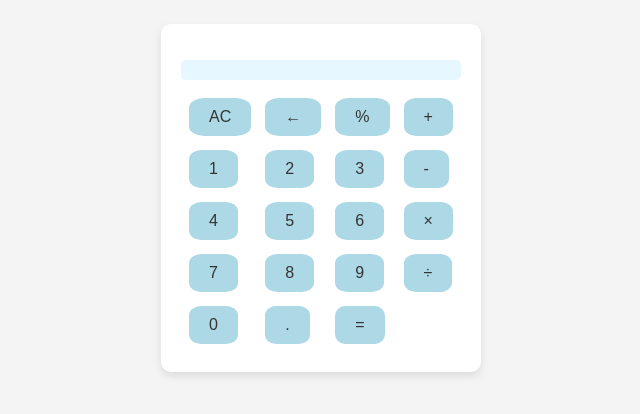
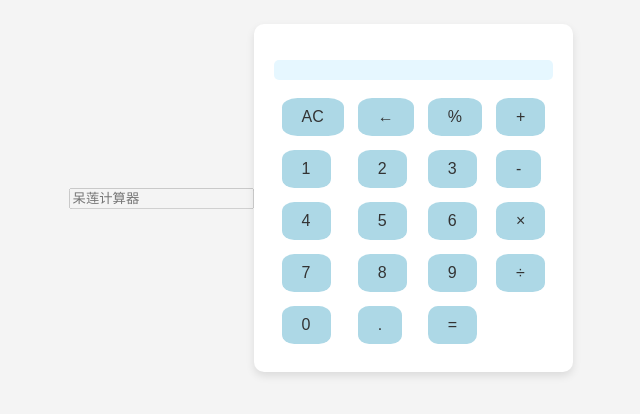
Before and after one commit to daiest/zhuye, a plain HTML site: page Calculate-master/Calculate.html in a window 1280 px wide. Shown: the part 202-616 px from the top of the page, without its empty margins (319-959 px from the left). Drawn offline with Linux system fonts and the light colour scheme.

Commit message:
Update Calculate.html

```diff
--- a/Calculate-master/Calculate.html
+++ b/Calculate-master/Calculate.html
@@ -10,7 +10,12 @@
 </head>
 
 <body>
-
+<div class="calculator">
+  <input type="text" id="display" class="display" disabled placeholder="呆莲计算器">
+  <div class="buttons">
+    <!-- 按钮代码 -->
+  </div>
+</div>
 
   <div id="button_panel">
 
```
